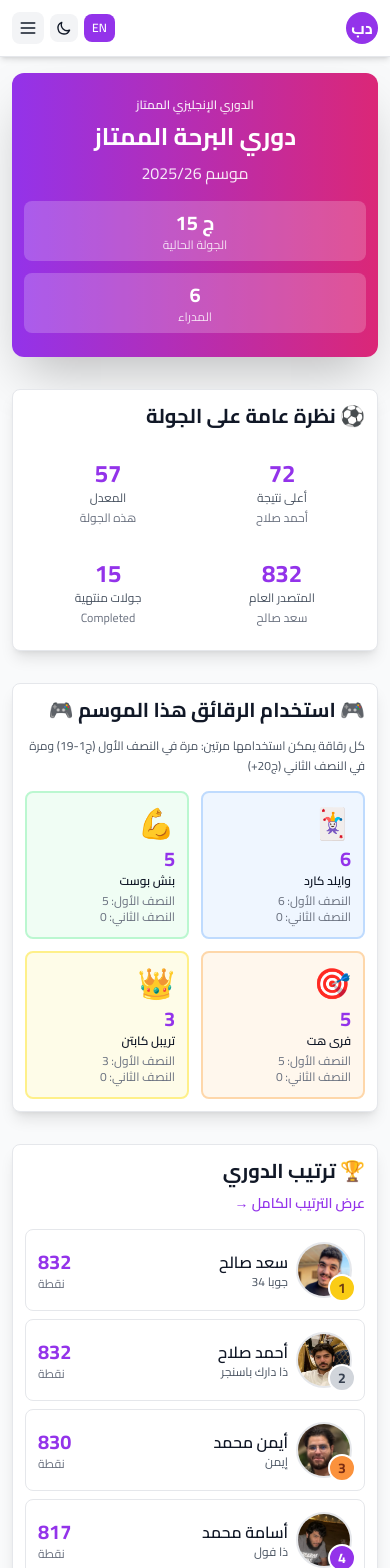
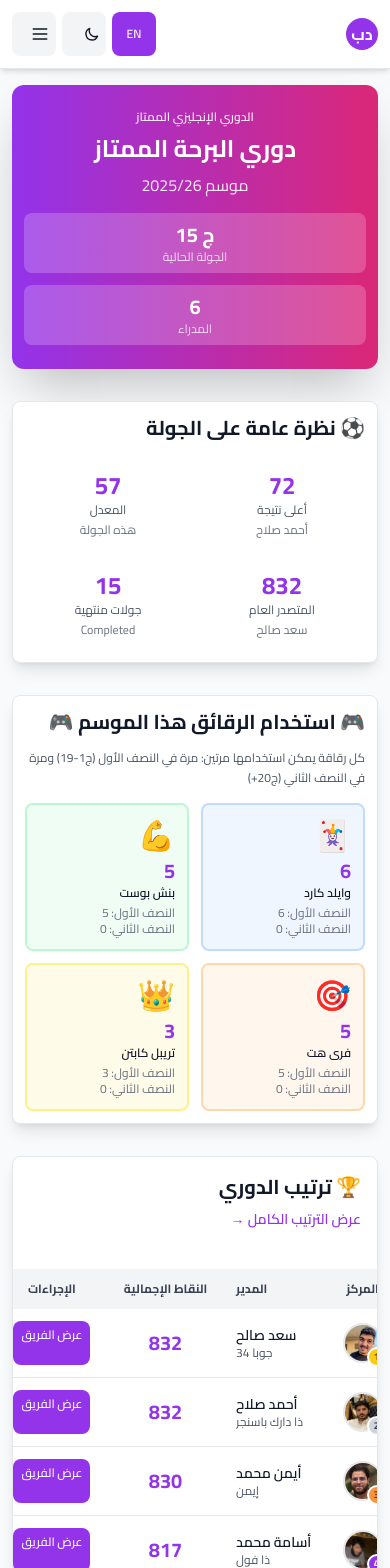
Before and after one commit to 3bdrabu222/AlberhaLeague, a Next.js app: page / in a window 390 px wide. Shown: the top 1568 px of the page. Built offline with nearby package versions, Linux system fonts and the light colour scheme.

Commit message:
enhancing the website to be suitable with other devices

```diff
--- a/src/app/globals.css
+++ b/src/app/globals.css
@@ -75,6 +75,24 @@
   .table-row {
     @apply border-b border-gray-200 dark:border-gray-800 hover:bg-gray-50 dark:hover:bg-dark-hover transition-colors;
   }
+
+  /* Mobile table improvements */
+  @media (max-width: 640px) {
+    table {
+      font-size: 0.875rem;
+    }
+
+    th, td {
+      padding: 0.5rem 0.25rem;
+      white-space: nowrap;
+    }
+
+    /* Allow text wrapping in specific cells on mobile */
+    .table-row td:first-child,
+    .table-row td:nth-child(2) {
+      white-space: normal;
+    }
+  }
 }
 
 /* Custom scrollbar */
@@ -94,3 +112,34 @@
 ::-webkit-scrollbar-thumb:hover {
   @apply bg-gray-500 dark:bg-gray-500;
 }
+
+/* Mobile-specific improvements */
+@media (max-width: 640px) {
+  /* Better touch targets */
+  button, a, input, select {
+    min-height: 44px;
+    min-width: 44px;
+  }
+
+  /* Improve table scrolling on mobile */
+  .overflow-x-auto {
+    -webkit-overflow-scrolling: touch;
+    scrollbar-width: thin;
+  }
+
+  /* Better spacing for mobile cards */
+  .card {
+    margin-bottom: 1rem;
+  }
+
+  /* Improve text readability */
+  body {
+    font-size: 14px;
+    line-height: 1.6;
+  }
+
+  /* Better form inputs on mobile */
+  input, select, textarea {
+    font-size: 16px; /* Prevents zoom on iOS */
+  }
+}
--- a/src/app/page.tsx
+++ b/src/app/page.tsx
@@ -8,7 +8,7 @@ import PlayerAvatar from '@/components/PlayerAvatar';
 export default function Home() {
   const { t, translatePlayerName, translateTeamName } = useLanguage();
   const players = getPlayers();
-  const topPlayers = players.slice(0, 5);
+  const topPlayers = players; // Show all players instead of just top 5
   const totalPlayers = players.length;
   const totalWeeks = getTotalWeeks();
   const currentGameweek = totalWeeks;
@@ -150,40 +150,58 @@ export default function Home() {
       </section>
 
       {/* League Standings */}
-      <section className="card">
-        <div className="flex flex-col sm:flex-row justify-between items-start sm:items-center gap-2 sm:gap-0 mb-4 sm:mb-6">
+      <section className="card overflow-hidden p-0 sm:p-4 md:p-6">
+        <div className="flex flex-col sm:flex-row justify-between items-start sm:items-center gap-2 sm:gap-0 mb-4 sm:mb-6 px-4 sm:px-0 pt-4 sm:pt-0">
           <h2 className="text-xl sm:text-2xl font-bold">{t('home.leagueStandings')}</h2>
           <Link href="/rankings" className="text-purple-600 hover:text-purple-700 font-semibold text-sm">
             {t('home.viewFull')} →
           </Link>
         </div>
 
-        <div className="space-y-2 sm:space-y-3">
-          {topPlayers.map((player, index) => (
-            <Link
-              key={player.id}
-              href={`/player/${player.id}`}
-              className="flex items-center justify-between p-3 sm:p-4 bg-white dark:bg-dark-card rounded-lg hover:shadow-lg transition-all group border border-gray-200 dark:border-gray-700"
-            >
-              <div className="flex items-center gap-2 sm:gap-3 md:gap-4 min-w-0 flex-1">
-                <PlayerAvatar player={player} size="md" showRank rank={index + 1} />
-                <div className="min-w-0 flex-1">
-                  <div className="font-semibold text-base sm:text-lg group-hover:text-purple-600 transition-colors truncate">
-                    {translatePlayerName(player.name)}
-                  </div>
-                  <div className="text-xs sm:text-sm text-gray-600 dark:text-gray-400 truncate">
-                    {player.teamName ? translateTeamName(player.teamName) : ''}
-                  </div>
-                </div>
-              </div>
-              <div className="text-end shrink-0 mr-2 sm:mr-0">
-                <div className="text-xl sm:text-2xl font-bold text-purple-600">
-                  {player.totalPoints}
-                </div>
-                <div className="text-xs text-gray-500 dark:text-gray-400">{t('home.points')}</div>
-              </div>
-            </Link>
-          ))}
+        {/* Mobile-friendly table view */}
+        <div className="overflow-x-auto -mx-4 sm:mx-0">
+          <div className="inline-block min-w-full align-middle">
+            <table className="w-full">
+              <thead>
+                <tr className="table-header">
+                  <th className="px-2 sm:px-4 py-3 sm:py-4 text-center text-xs sm:text-sm">{t('rankings.rank')}</th>
+                  <th className="px-3 sm:px-6 py-3 sm:py-4 text-end text-xs sm:text-sm">{t('rankings.manager')}</th>
+                  <th className="px-3 sm:px-6 py-3 sm:py-4 text-center text-xs sm:text-sm hidden sm:table-cell">{t('rankings.teamName')}</th>
+                  <th className="px-3 sm:px-6 py-3 sm:py-4 text-center text-xs sm:text-sm">{t('rankings.overallPoints')}</th>
+                  <th className="px-3 sm:px-6 py-3 sm:py-4 text-center text-xs sm:text-sm">{t('rankings.actions')}</th>
+                </tr>
+              </thead>
+              <tbody>
+                {topPlayers.map((player, index) => (
+                  <tr key={player.id} className="table-row">
+                    <td className="px-2 sm:px-4 py-3 sm:py-4 text-center">
+                      <PlayerAvatar player={player} size="md" showRank rank={index + 1} className="mx-auto" />
+                    </td>
+                    <td className="px-3 sm:px-6 py-3 sm:py-4 text-end">
+                      <div className="font-semibold text-sm sm:text-base md:text-lg truncate max-w-[120px] sm:max-w-none">{translatePlayerName(player.name)}</div>
+                      <div className="text-xs sm:text-sm text-gray-600 dark:text-gray-400 sm:hidden truncate">{player.teamName ? translateTeamName(player.teamName) : ''}</div>
+                    </td>
+                    <td className="px-3 sm:px-6 py-3 sm:py-4 text-center hidden sm:table-cell">
+                      <div className="text-sm sm:text-base text-gray-600 dark:text-gray-400">{player.teamName ? translateTeamName(player.teamName) : ''}</div>
+                    </td>
+                    <td className="px-3 sm:px-6 py-3 sm:py-4 text-center">
+                      <div className="text-xl sm:text-2xl font-bold text-purple-600">
+                        {player.totalPoints}
+                      </div>
+                    </td>
+                    <td className="px-3 sm:px-6 py-3 sm:py-4 text-center">
+                      <Link
+                        href={`/player/${player.id}`}
+                        className="inline-block px-2 sm:px-3 md:px-4 py-1.5 sm:py-2 bg-purple-600 hover:bg-purple-700 text-white rounded-lg transition-colors font-medium text-xs sm:text-sm"
+                      >
+                        {t('rankings.viewTeam')}
+                      </Link>
+                    </td>
+                  </tr>
+                ))}
+              </tbody>
+            </table>
+          </div>
         </div>
       </section>
 
--- a/src/components/LeagueChart.tsx
+++ b/src/components/LeagueChart.tsx
@@ -18,17 +18,25 @@ const LeagueChart: React.FC<LeagueChartProps> = ({ players }) => {
   }));
 
   return (
-    <ResponsiveContainer width="100%" height={350}>
-      <BarChart data={data} margin={{ top: 20, right: 30, left: 20, bottom: 5 }}>
+    <ResponsiveContainer width="100%" height={300} minHeight={250}>
+      <BarChart data={data} margin={{ top: 10, right: 10, left: 0, bottom: 60 }}>
         <CartesianGrid strokeDasharray="3 3" className="opacity-30" />
-        <XAxis dataKey="name" angle={-45} textAnchor="end" height={80} />
-        <YAxis />
+        <XAxis
+          dataKey="name"
+          angle={-45}
+          textAnchor="end"
+          height={80}
+          tick={{ fontSize: 10 }}
+          interval={0}
+        />
+        <YAxis tick={{ fontSize: 10 }} />
         <Tooltip
           contentStyle={{
             backgroundColor: 'rgba(0, 0, 0, 0.8)',
             border: 'none',
             borderRadius: '8px',
             color: '#fff',
+            fontSize: '12px',
           }}
         />
         <Bar dataKey="points" fill="#E3B341" radius={[8, 8, 0, 0]} />
--- a/src/components/PlayerAvatar.tsx
+++ b/src/components/PlayerAvatar.tsx
@@ -22,10 +22,10 @@ const PlayerAvatar: React.FC<PlayerAvatarProps> = ({
   const [triedPng, setTriedPng] = useState(false);
 
   const sizeClasses = {
-    sm: 'w-10 h-10',
-    md: 'w-14 h-14',
-    lg: 'w-16 h-16',
-    xl: 'w-24 h-24',
+    sm: 'w-8 h-8 sm:w-10 sm:h-10',
+    md: 'w-10 h-10 sm:w-12 sm:h-12 md:w-14 md:h-14',
+    lg: 'w-12 h-12 sm:w-14 sm:h-14 md:w-16 md:h-16',
+    xl: 'w-16 h-16 sm:w-20 sm:h-20 md:w-24 md:h-24',
   };
 
   const textSizes = {
@@ -72,7 +72,7 @@ const PlayerAvatar: React.FC<PlayerAvatarProps> = ({
           rank === 2 ? 'bg-gray-300 text-gray-700' :
           rank === 3 ? 'bg-orange-400 text-orange-900' :
           'bg-purple-600 text-white'
-        } ${size === 'sm' ? 'w-6 h-6 text-xs' : size === 'md' ? 'w-7 h-7 text-sm' : 'w-8 h-8 text-base'}`}>
+        } ${size === 'sm' ? 'w-5 h-5 text-[10px] sm:w-6 sm:h-6 sm:text-xs' : size === 'md' ? 'w-5 h-5 text-[10px] sm:w-6 sm:h-6 sm:text-xs md:w-7 md:h-7 md:text-sm' : 'w-6 h-6 text-xs sm:w-7 sm:h-7 sm:text-sm md:w-8 md:h-8 md:text-base'}`}>
           {rank}
         </div>
       )}
--- a/src/components/PlayerChart.tsx
+++ b/src/components/PlayerChart.tsx
@@ -19,17 +19,18 @@ const PlayerChart: React.FC<PlayerChartProps> = ({ weeklyScores, playerName }) =
   const avgScore = weeklyScores.reduce((a, b) => a + b, 0) / weeklyScores.length;
 
   return (
-    <ResponsiveContainer width="100%" height={350}>
-      <BarChart data={data} margin={{ top: 20, right: 30, left: 20, bottom: 5 }}>
+    <ResponsiveContainer width="100%" height={300} minHeight={250}>
+      <BarChart data={data} margin={{ top: 10, right: 10, left: 0, bottom: 60 }}>
         <CartesianGrid strokeDasharray="3 3" className="opacity-30" />
-        <XAxis dataKey="week" />
-        <YAxis />
+        <XAxis dataKey="week" tick={{ fontSize: 10 }} angle={-45} textAnchor="end" height={80} />
+        <YAxis tick={{ fontSize: 10 }} />
         <Tooltip
           contentStyle={{
             backgroundColor: 'rgba(0, 0, 0, 0.8)',
             border: 'none',
             borderRadius: '8px',
             color: '#fff',
+            fontSize: '12px',
           }}
           formatter={(value: number) => [`${value} ${t('home.points')}`, '']}
         />
--- a/src/components/WeeklyTrendsChart.tsx
+++ b/src/components/WeeklyTrendsChart.tsx
@@ -31,20 +31,21 @@ const WeeklyTrendsChart: React.FC<WeeklyTrendsChartProps> = ({ players }) => {
   });
 
   return (
-    <ResponsiveContainer width="100%" height={350}>
-      <LineChart data={data} margin={{ top: 20, right: 30, left: 20, bottom: 5 }}>
+    <ResponsiveContainer width="100%" height={300} minHeight={250}>
+      <LineChart data={data} margin={{ top: 10, right: 10, left: 0, bottom: 5 }}>
         <CartesianGrid strokeDasharray="3 3" className="opacity-30" />
-        <XAxis dataKey="week" />
-        <YAxis />
+        <XAxis dataKey="week" tick={{ fontSize: 10 }} />
+        <YAxis tick={{ fontSize: 10 }} />
         <Tooltip
           contentStyle={{
             backgroundColor: 'rgba(0, 0, 0, 0.8)',
             border: 'none',
             borderRadius: '8px',
             color: '#fff',
+            fontSize: '12px',
           }}
         />
-        <Legend />
+        <Legend wrapperStyle={{ fontSize: '11px' }} />
         {players.map((player, index) => (
           <Line
             key={player.id}
@@ -52,8 +53,8 @@ const WeeklyTrendsChart: React.FC<WeeklyTrendsChartProps> = ({ players }) => {
             dataKey={translatePlayerName(player.name)}
             stroke={COLORS[index % COLORS.length]}
             strokeWidth={2}
-            dot={{ r: 4 }}
-            activeDot={{ r: 6 }}
+            dot={{ r: 3 }}
+            activeDot={{ r: 5 }}
           />
         ))}
       </LineChart>
```
Also changed, not shown: src/app/compare/page.tsx (+32 -32 lines).
